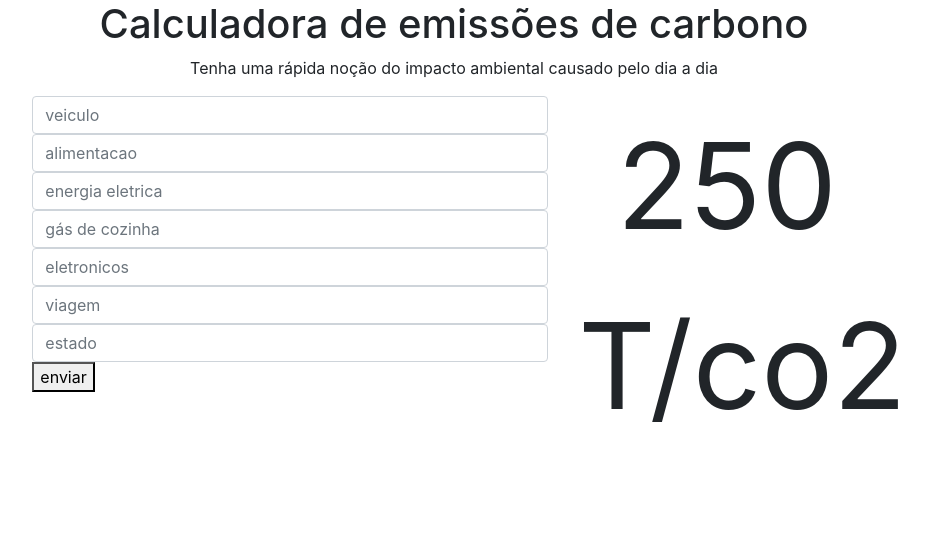
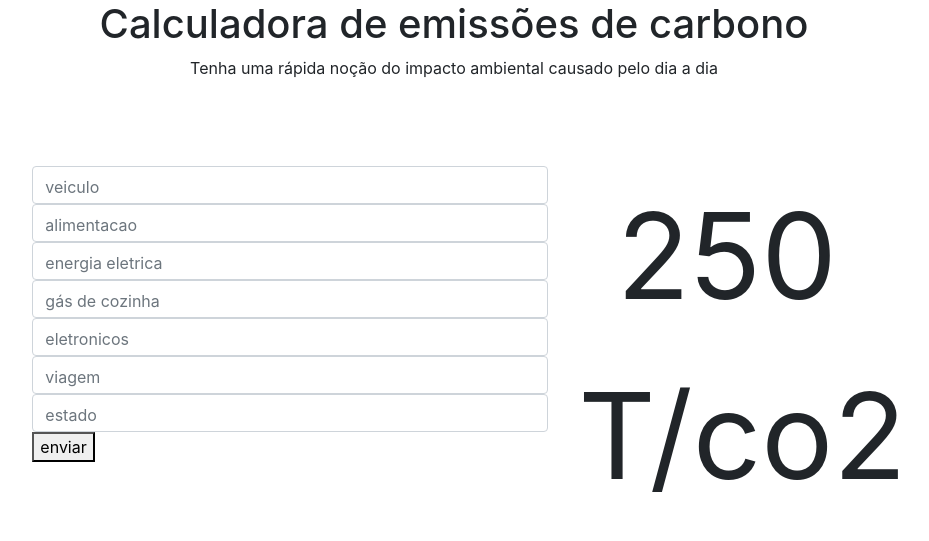
Before and after one commit to demacdolincoln/inter-climate_changes, a Flask app: page / in a window 1280 px wide. Shown: the top 541 px of the page, without its empty margins (186-1115 px from the left). Run offline with Flask 2, Linux system fonts and the light colour scheme; some libraries are stand-ins or nearby versions.

Commit message:
add my.css

```diff
--- /dev/null
+++ b/aulas/aula5/static/my.css
@@ -0,0 +1,7 @@
+.top-space-form {
+	padding-top:70px;
+}
+
+.space-area {
+	padding-top:10px;
+}
--- a/aulas/aula5/templates/index.html
+++ b/aulas/aula5/templates/index.html
@@ -3,24 +3,25 @@
 		<meta charset="utf-8">
 		<title>Calculadora de emissões de carbono</title>
 		<link rel="stylesheet" href="http://bootswatch.com/yeti/bootstrap.min.css">
+		<link rel="stylesheet" href="static/my.css">
 	</head>
 	<body>
 		<div class="text-center container-fluid">
 			<h1>Calculadora de emissões de carbono</h1>
 			<p>Tenha uma rápida noção do impacto ambiental causado pelo dia a dia</p>
 		</div>
-		<div class="row">
+		<div class="row top-space-form">
 			<div class="col-sm-2">
 			</div>
 			<div class="col-sm-5">
 				<form method="post" accept-charset="utf-8">
-					<input type="text" class="form-control" placeholder="veiculo"/>
-					<input type="text" class="form-control" placeholder="alimentacao"/>
-					<input type="text" class="form-control" placeholder="energia eletrica"/>
-					<input type="text" class="form-control" placeholder="gás de cozinha"/>
-					<input type="text" class="form-control" placeholder="eletronicos"/>
-					<input type="text" class="form-control" placeholder="viagem"/>
-					<input type="text" class="form-control" placeholder="estado"/>
+					<input type="text" class="form-control space-area" placeholder="veiculo"/>
+					<input type="text" class="form-control space-area" placeholder="alimentacao"/>
+					<input type="text" class="form-control space-area" placeholder="energia eletrica"/>
+					<input type="text" class="form-control space-area" placeholder="gás de cozinha"/>
+					<input type="text" class="form-control space-area" placeholder="eletronicos"/>
+					<input type="text" class="form-control space-area" placeholder="viagem"/>
+					<input type="text" class="form-control space-area" placeholder="estado"/>
 					<button type="submit" class="button">enviar</button>
 				</form>
 
```
